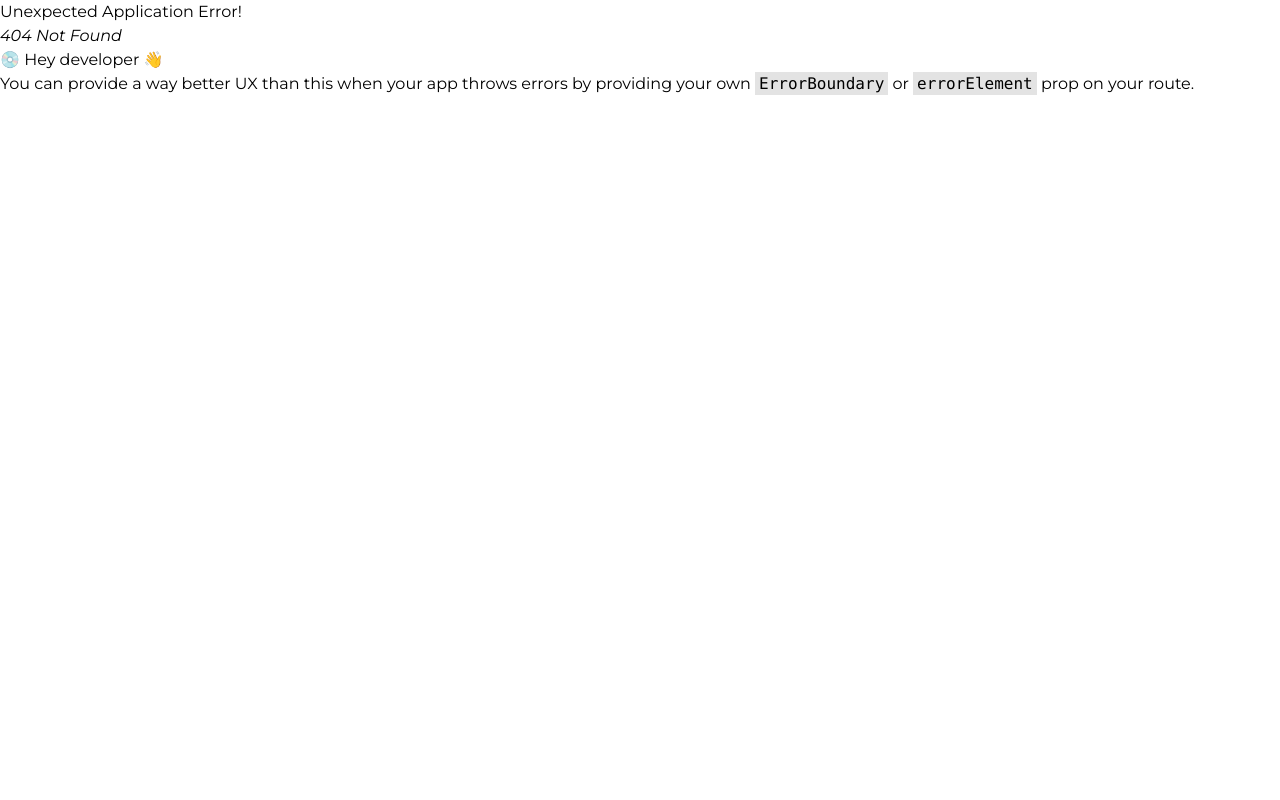
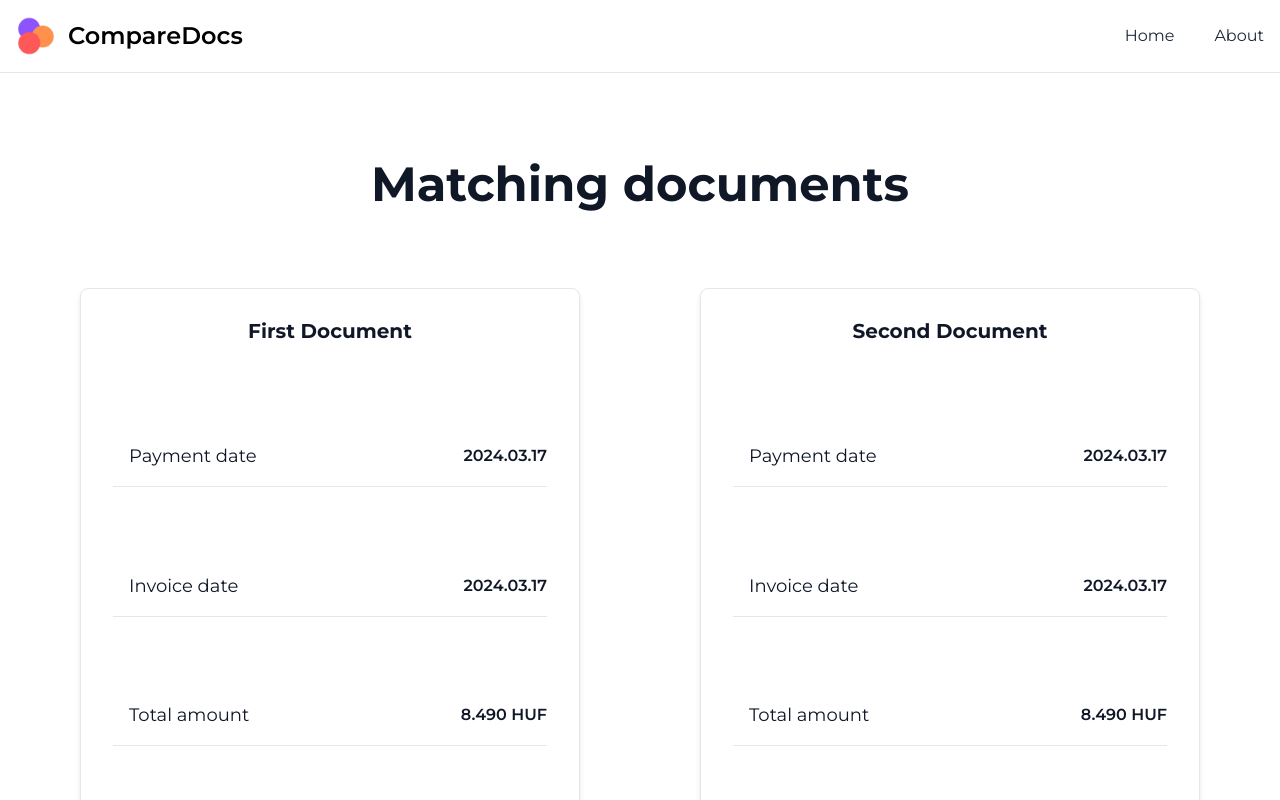
Before and after one commit to BrindzaB/CompareDocs, a React (Vite) app in the folder frontend/: page /result in a window 1280 px wide. Before the commit this address had no page. Built offline with nearby package versions, Linux system fonts and the light colour scheme.

Commit message:
result page basics created

```diff
--- a/frontend/index.html
+++ b/frontend/index.html
@@ -10,7 +10,7 @@
     <link href="https://fonts.googleapis.com/css2?family=Montserrat:ital,wght@0,100..900;1,100..900&family=Quicksand:wght@300..700&family=Roboto:ital,wght@0,100..900;1,100..900&display=swap" rel="stylesheet">
   </head>
   <body class="h-screen w-screen">
-    <div id="root" class="h-full w-full"></div>
+    <div id="root"></div>
     <script type="module" src="/src/main.jsx"></script>
   </body>
 </html>
--- a/frontend/src/App.jsx
+++ b/frontend/src/App.jsx
@@ -3,11 +3,13 @@ import Navbar from "./components/Navbar"
 
 function App() {
   return (
-      <>
-          <Navbar />
-          <Outlet />
-      </>
-  )
+    <div className="flex flex-col h-screen">
+      <Navbar />
+      <main className="flex-grow overflow-auto">
+        <Outlet />
+      </main>
+    </div>
+  );
 }
 
-export default App
+export default App;
--- a/frontend/src/components/Navbar.jsx
+++ b/frontend/src/components/Navbar.jsx
@@ -2,19 +2,19 @@
 function Navbar() {
 
     return (
-        <nav class="bg-white fixed w-full z-20 top-0 start-0 border-b border-gray-200">
-            <div class="max-w-screen-xl flex flex-wrap items-center justify-between mx-auto p-4">
-                <div class="flex items-center space-x-3 rtl:space-x-reverse">
-                    <img src="/images/logo.png" class="h-10" alt="Flowbite Logo"/>
-                    <span class="self-center text-2xl font-semibold whitespace-nowrap">CompareDocs</span>
+        <nav className="bg-white fixed w-full z-20 top-0 start-0 border-b border-gray-200">
+            <div className="max-w-screen-xl flex flex-wrap items-center justify-between mx-auto p-4">
+                <div className="flex items-center space-x-3 rtl:space-x-reverse">
+                    <img src="/images/logo.png" className="h-10" alt="Flowbite Logo"/>
+                    <span className="self-center text-2xl font-semibold whitespace-nowrap">CompareDocs</span>
                 </div>
-                <div class="items-center justify-between hidden w-full md:flex md:w-auto md:order-1" id="navbar-sticky">
-                    <ul class="flex flex-col gap-2 p-4 md:p-0 mt-4 font-normal border border-gray-100 rounded-lg bg-gray-50 md:space-x-8 rtl:space-x-reverse md:flex-row md:mt-0 md:border-0 md:bg-white">
+                <div className="items-center justify-between hidden w-full md:flex md:w-auto md:order-1" id="navbar-sticky">
+                    <ul className="flex flex-col gap-2 p-4 md:p-0 mt-4 font-normal border border-gray-100 rounded-lg bg-gray-50 md:space-x-8 rtl:space-x-reverse md:flex-row md:mt-0 md:border-0 md:bg-white">
                     <li>
-                        <a href="/" class="block text-gray-800 rounded-sm transition-transform duration-150 hover:scale-105 hover:text-gray-900">Home</a>
+                        <a href="/" className="block text-gray-800 rounded-sm transition-transform duration-150 hover:scale-105 hover:text-gray-900">Home</a>
                     </li>
                     <li>
-                        <a href="/loading" class="block text-gray-800 rounded-sm transition-transform duration-150 hover:scale-105 hover:text-gray-900">About</a>
+                        <a href="/loading" className="block text-gray-800 rounded-sm transition-transform duration-150 hover:scale-105 hover:text-gray-900">About</a>
                     </li>
                     </ul>
                 </div>
--- /dev/null
+++ b/frontend/src/components/ResultCards.jsx
@@ -0,0 +1,53 @@
+function ResultCard({title, attributeName1, attributeName2, attributeName3}) {
+    return (
+        <div className="w-[300px] h-[400px] md:w-[400px] md:h-[500px] lg:w-[500px] lg:h-[600px] p-4 bg-white border border-gray-200 rounded-lg shadow-md sm:p-8 dark:bg-gray-800 dark:border-gray-700 flex flex-col">
+            <div className="flex items-center justify-center mb-4">
+                <h5 className="text-xl font-bold leading-none text-gray-900 dark:text-white">
+                    {title}
+                </h5>
+            </div>
+            <div className="flow-root flex-1 h-full mb-10">
+                <ul role="list" className="h-full flex flex-col justify-evenly">
+                    <li className="py-3 sm:py-4 border-b border-gray-200 dark:border-gray-700">
+                        <div className="flex items-center">
+                            <div className="flex-1 min-w-0 ms-4">
+                                <p className="text-lg font-normal text-gray-900 truncate dark:text-white">
+                                    {attributeName1}
+                                </p>
+                            </div>
+                            <div className="inline-flex items-center text-base font-semibold text-gray-900 dark:text-white">
+                                2024.03.17
+                            </div>
+                        </div>
+                    </li>
+                    <li className="py-3 sm:py-4 border-b border-gray-200 dark:border-gray-700">
+                        <div className="flex items-center ">
+                            <div className="flex-1 min-w-0 ms-4">
+                                <p className="text-lg font-normal text-gray-900 truncate dark:text-white">
+                                    {attributeName2}
+                                </p>
+                            </div>
+                            <div className="inline-flex items-center text-base font-semibold text-gray-900 dark:text-white">
+                                2024.03.17
+                            </div>
+                        </div>
+                    </li>
+                    <li className="py-3 sm:py-4 border-b border-gray-200 dark:border-gray-700">
+                        <div className="flex items-center">
+                            <div className="flex-1 min-w-0 ms-4">
+                                <p className="text-lg font-normal text-gray-900 truncate dark:text-white">
+                                    {attributeName3}
+                                </p>
+                            </div>
+                            <div className="inline-flex items-center text-base font-semibold text-gray-900 dark:text-white">
+                                8.490 HUF
+                            </div>
+                        </div>
+                    </li>
+                </ul>
+            </div>
+        </div>
+    );
+}
+
+export default ResultCard;
--- /dev/null
+++ b/frontend/src/components/ResultPage.jsx
@@ -0,0 +1,18 @@
+import ResultCard from "./ResultCards";
+
+
+function ResultPage() {
+    return (
+        <div className="py-20 w-full min-h-screen flex flex-col bg-white overflow-y-auto justify-evenly">
+            <div className="py-20 flex items-center justify-center">
+                <h1 className="text-3xl lg:text-4xl xl:text-5xl font-bold text-gray-900">Matching documents</h1>
+            </div>
+            <div className="w-full flex flex-col xl:flex-row items-center justify-evenly gap-10">
+                <ResultCard title="First Document" attributeName1="Payment date" attributeName2="Invoice date" attributeName3="Total amount"/>
+                <ResultCard title="Second Document" attributeName1="Payment date" attributeName2="Invoice date" attributeName3="Total amount"/>
+            </div>
+        </div>
+    );
+}
+
+export default ResultPage;
--- a/frontend/src/index.css
+++ b/frontend/src/index.css
@@ -1,4 +1,8 @@
 @import "tailwindcss";
+
+html, body, #root {
+  height: 100%;
+}
 
 :root {
   font-family: montserrat, system-ui, Avenir, Helvetica, Arial, sans-serif;
--- a/frontend/src/main.jsx
+++ b/frontend/src/main.jsx
@@ -6,6 +6,7 @@ import './index.css';
 import App from './App.jsx';
 import HomePage from './components/HomePage.jsx';
 import LoadingPage from "./components/LoadingPage.jsx";
+import ResultPage from "./components/ResultPage.jsx";
 
 const router = createBrowserRouter([
     {
@@ -19,6 +20,10 @@ const router = createBrowserRouter([
             {
                 path: "/loading",
                 element: <LoadingPage />
+            },
+            {
+                path: "/result",
+                element: <ResultPage />
             }
         ]
     }
```
